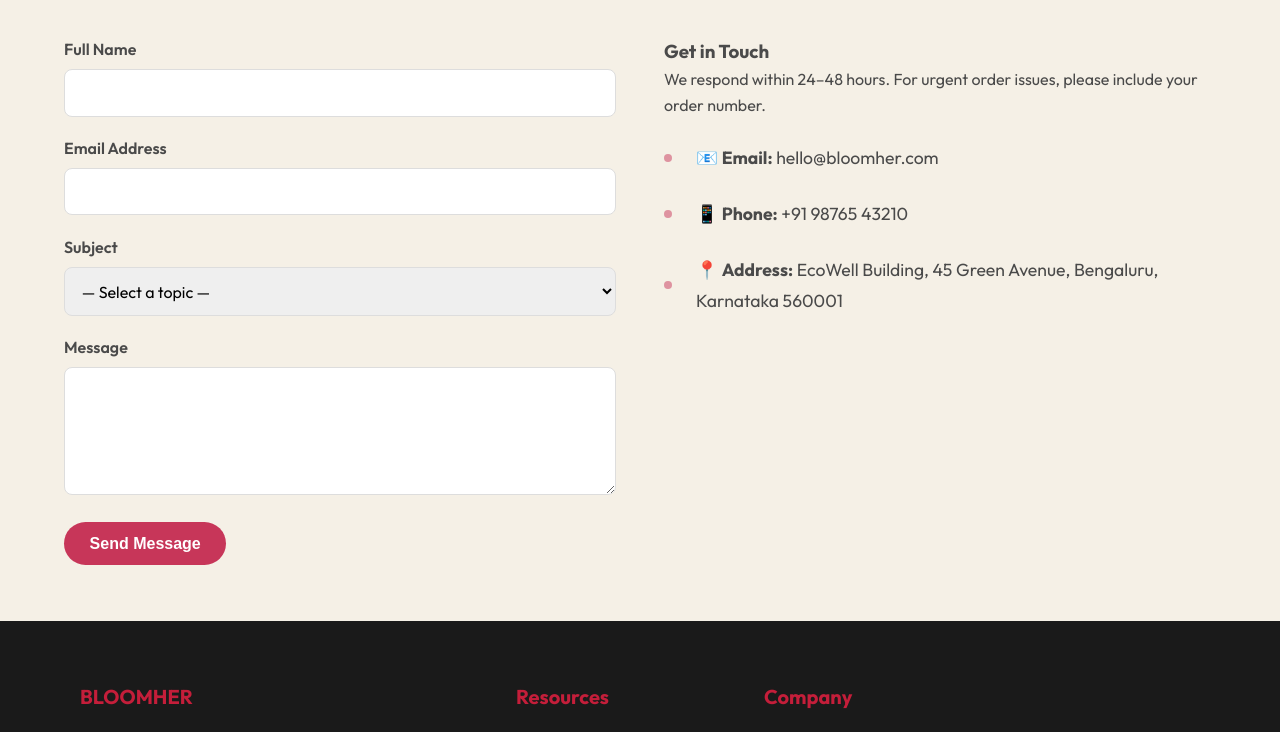
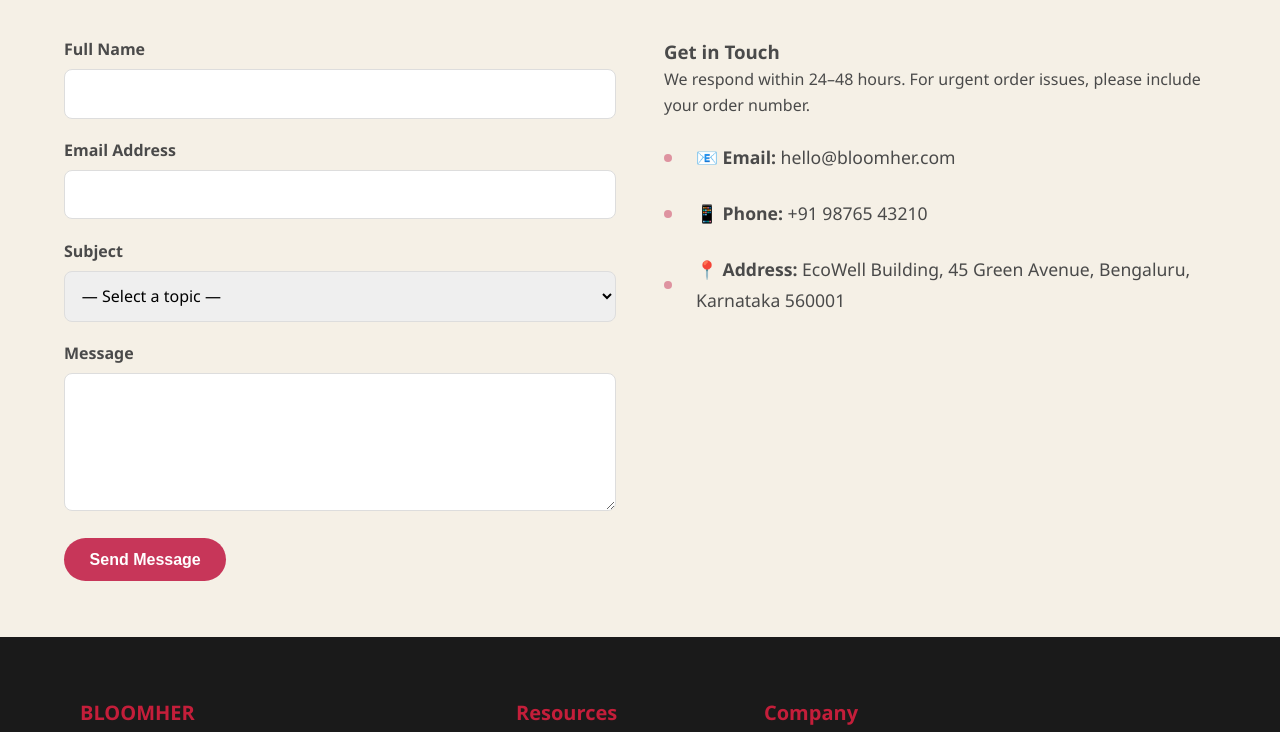
Before and after one commit to alicemary7/FullStack-BloomHer-Frontend, a plain HTML site: page pages/contact.html in a window 1280 px wide. Shown: the part 240-972 px from the top of the page. Drawn offline with Linux system fonts and the light colour scheme.

```diff
--- a/pages/contact.html
+++ b/pages/contact.html
@@ -4,9 +4,6 @@
 <head>
   <meta charset="UTF-8" />
   <meta name="viewport" content="width=device-width, initial-scale=1.0" />
-  <link rel="preconnect" href="https://fonts.googleapis.com" />
-  <link rel="preconnect" href="https://fonts.gstatic.com" crossorigin />
-  <link href="https://fonts.googleapis.com/css2?family=Outfit:wght@300;400;500;600;700&display=swap" rel="stylesheet" />
   <link rel="stylesheet" href="../styles/contact.css" />
 </head>
 
--- a/styles/contact.css
+++ b/styles/contact.css
@@ -16,7 +16,7 @@
 }
 
 body {
-  font-family: "Outfit", "Segoe UI", system-ui, sans-serif;
+  font-family: "Segoe UI", Tahoma, Geneva, Verdana, sans-serif;
   background-color: var(--beige);
   color: var(--text);
   line-height: 1.6;
```
